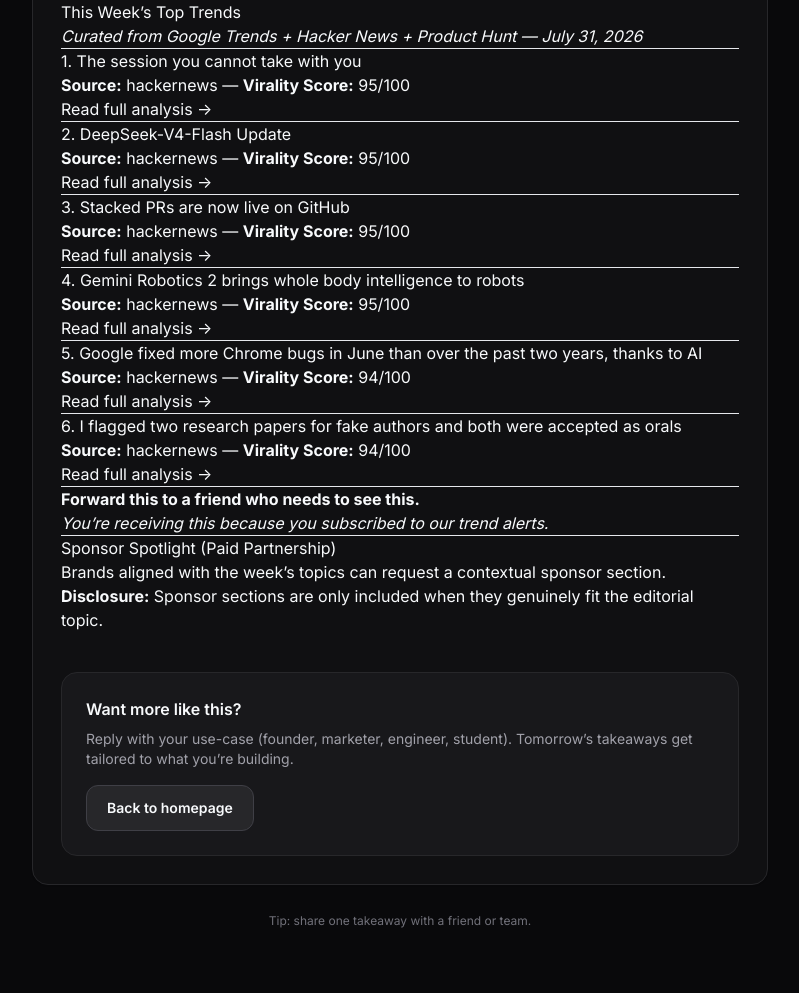
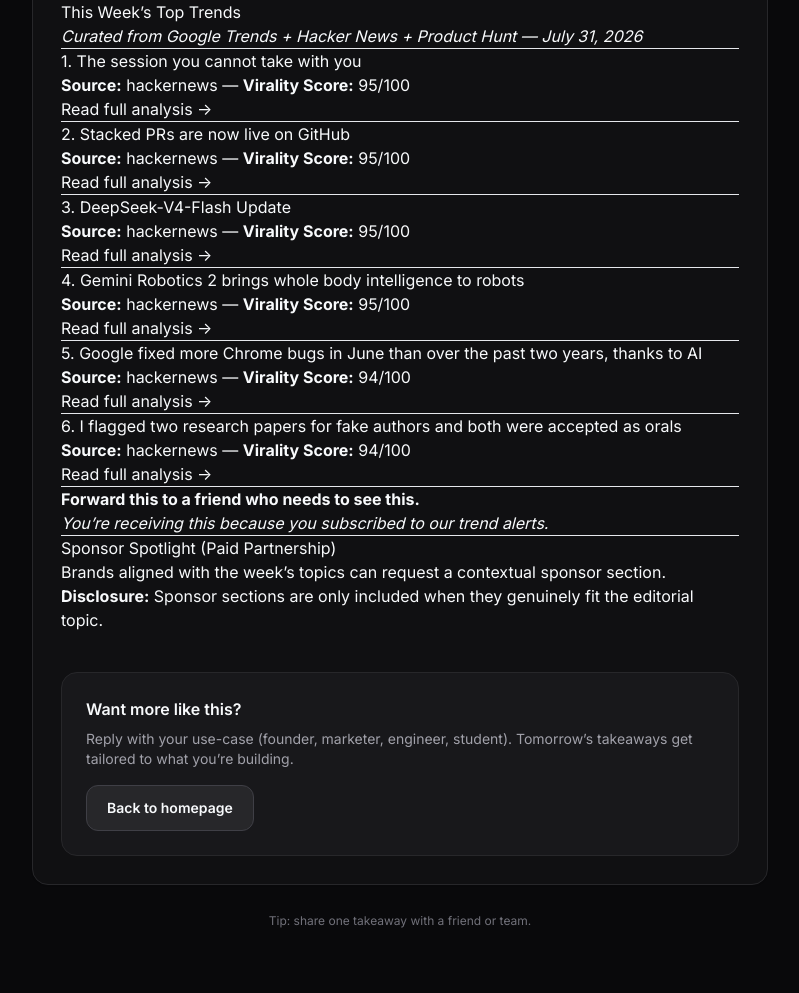
Before and after one commit to zheeno/jists, a Jekyll site: the page built from _posts/2026-07-31-weekly-trend-digest-july-31-2026.md, in a window 1280 px wide. Shown: the part 574-1567 px from the top of the page, without its empty margins (240-1039 px from the left). Built offline with Jekyll 4.4.1, drawn with Linux system fonts in a browser that asks for light colours; nearby versions of some CDN libraries.

Commit message:
Update _posts/2026-07-31-weekly-trend-digest-july-31-2026.md

```diff
--- a/_posts/2026-07-31-weekly-trend-digest-july-31-2026.md
+++ b/_posts/2026-07-31-weekly-trend-digest-july-31-2026.md
@@ -21,19 +21,19 @@
 
 ---
 
-<h2 class="editorial-h2" id="2-deepseek-v4-flash-update">2. DeepSeek-V4-Flash Update</h2>
+<h2 class="editorial-h2" id="2-stacked-prs-are-now-live-on-github">2. Stacked PRs are now live on GitHub</h2>
+
+**Source:** hackernews — **Virality Score:** 95/100
+
+[Read full analysis →](https://github.blog/changelog/2026-07-30-stacked-pull-requests-are-now-in-public-preview/)
+
+---
+
+<h2 class="editorial-h2" id="3-deepseek-v4-flash-update">3. DeepSeek-V4-Flash Update</h2>
 
 **Source:** hackernews — **Virality Score:** 95/100
 
 [Read full analysis →](https://api-docs.deepseek.com/updates/)
-
----
-
-<h2 class="editorial-h2" id="3-stacked-prs-are-now-live-on-github">3. Stacked PRs are now live on GitHub</h2>
-
-**Source:** hackernews — **Virality Score:** 95/100
-
-[Read full analysis →](https://github.blog/changelog/2026-07-30-stacked-pull-requests-are-now-in-public-preview/)
 
 ---
 
```
